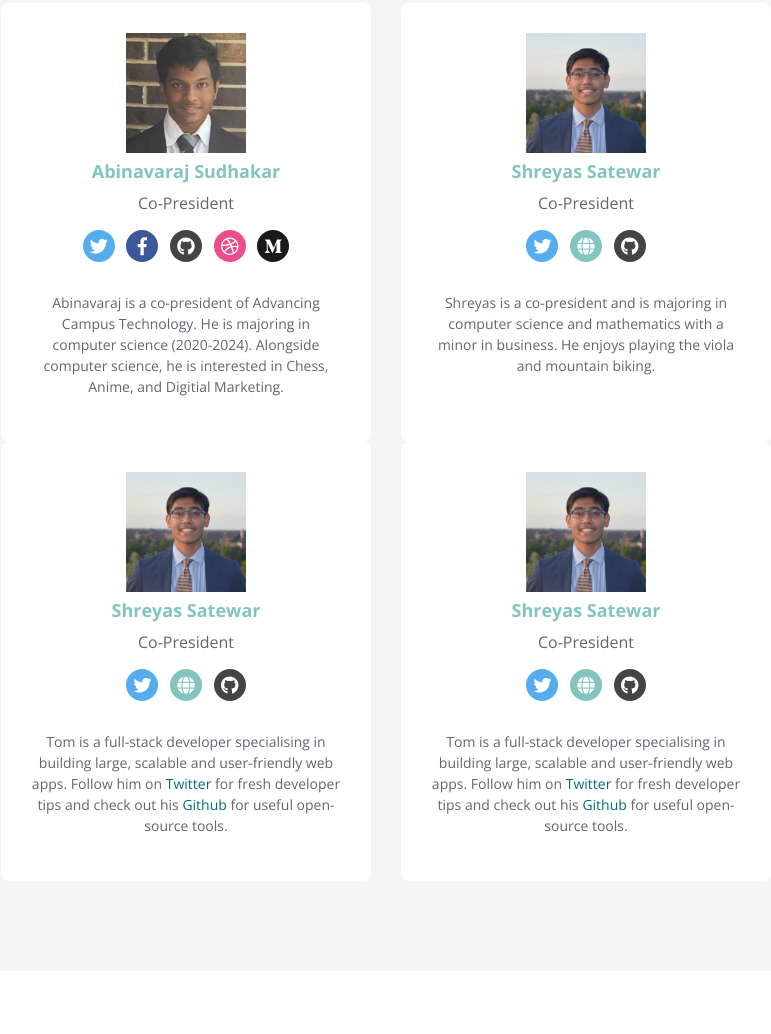
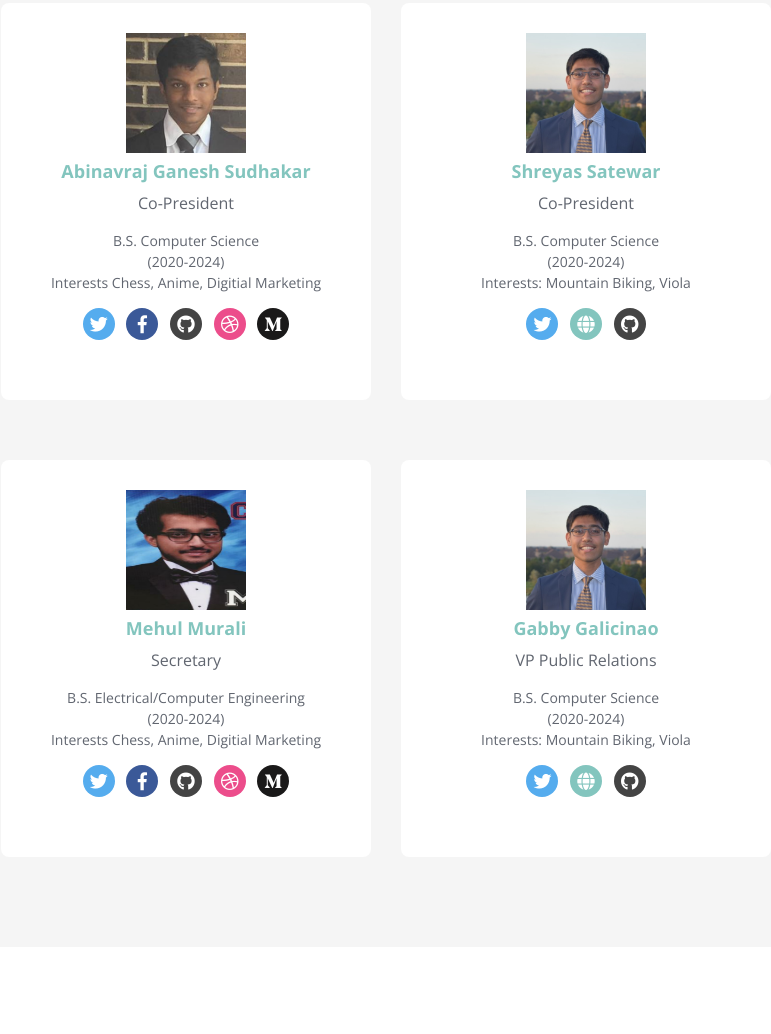
Before and after one commit to Abinavraj5427/advancinguttech.github.io, a plain HTML site: page index.html in a window 1280 px wide. Shown: the part 3291-4325 px from the top of the page, without its empty margins (254-1025 px from the left). Drawn offline with nearby package versions, Linux system fonts and the light colour scheme.

Commit message:
Added new row to team

```diff
--- a/index.html
+++ b/index.html
@@ -377,18 +377,20 @@
     <div class="team-section" id="team">
         <div class="container text-center">
             <h2 class="section-title">Our Team</h2>
-            <div class="story">
-            </div>
+            <div class="story"></div>
             <div class="members-wrapper row">
                 <div class="item col-md-6 col-12">
                     <div class="item-inner">
                         <div class="profile mb-2">
-                            <img class="profile-image" src="assets/images/abi.png" alt="Abinavraj Sudhakar" />
+                            <img class="profile-image" src="assets/images/abi.png" alt="Abinavraj Ganesh Sudhakar" />
                         </div>
 
                         <div class="member-content">
-                            <h3 class="member-name">Abinavaraj Sudhakar</h3>
+                            <h3 class="member-name">Abinavraj Ganesh Sudhakar</h3>
                             <div class="member-title">Co-President</div>
+                            <div class="member-desc">
+                                <p>B.S. Computer Science <br/>(2020-2024) <br/>Interests Chess, Anime, Digitial Marketing</p>
+                            </div>
                             <ul class="social list-inline">
                                 <li class="list-inline-item"><a class="twitter"
                                         href="https://twitter.com/3rdwave_themes" target="_blank"><i
@@ -406,10 +408,7 @@
                                             class="fab fa-medium-m"></i></a></li>
 
                             </ul>
-                            <div class="member-desc">
-                                <p>Abinavaraj is a co-president of Advancing Campus Technology. He is majoring in computer science
-                                    (2020-2024). Alongside computer science, he is interested in Chess, Anime, and Digitial Marketing.</p>
-                            </div>
+
                             <!--//member-desc-->
                         </div>
                         <!--//member-content-->
@@ -426,6 +425,9 @@
                         <div class="member-content">
                             <h3 class="member-name">Shreyas Satewar</h3>
                             <div class="member-title">Co-President</div>
+                            <div class="member-desc">
+                                <p>B.S. Computer Science <br/>(2020-2024) <br/>Interests: Mountain Biking, Viola</p>
+                            </div>
                             <ul class="social list-inline">
                                 <li class="list-inline-item"><a class="twitter" href="http://twitter.com/tnajdek"
                                         target="_blank"><i class="fab fa-twitter"></i></a></li>
@@ -434,10 +436,6 @@
                                 <li class="list-inline-item"><a class="github" href="https://github.com/tnajdek"
                                         target="_blank"><i class="fab fa-github"></i></a></li>
                             </ul>
-                            <div class="member-desc">
-                                <p>Shreyas is a co-president and is majoring in computer science and mathematics
-                                    with a minor in business. He enjoys playing the viola and mountain biking.</p>
-                            </div>
                             <!--//member-desc-->
                         </div>
                         <!--//member-content-->
@@ -446,36 +444,44 @@
                     <!--//item-inner-->
                 </div>
 
-                <p></p>
                 <!--//item-->
+            </div>
+
+            <div class="story"></div>
+            <div class="members-wrapper row">
                 <div class="item col-md-6 col-12">
                     <div class="item-inner">
                         <div class="profile mb-2">
-                            <img class="profile-image" src="assets/images/shreyas.png" alt="Tom Najdek" />
+                            <img class="profile-image" src="assets/images/mehul.jpg" alt="Mehul Murali" />
                         </div>
 
                         <div class="member-content">
-                            <h3 class="member-name">Shreyas Satewar</h3>
-                            <div class="member-title">Co-President</div>
+                            <h3 class="member-name">Mehul Murali</h3>
+                            <div class="member-title">Secretary</div>
+                            <div class="member-desc">
+                                <p>B.S. Electrical/Computer Engineering <br/>(2020-2024) <br/>Interests Chess, Anime, Digitial Marketing</p>
+                            </div>
                             <ul class="social list-inline">
-                                <li class="list-inline-item"><a class="twitter" href="http://twitter.com/tnajdek"
-                                        target="_blank"><i class="fab fa-twitter"></i></a></li>
-                                <li class="list-inline-item"><a href="https://www.doppnet.com/" target="_blank"><i
-                                            class="fas fa-globe"></i></a></li>
-                                <li class="list-inline-item"><a class="github" href="https://github.com/tnajdek"
+                                <li class="list-inline-item"><a class="twitter"
+                                        href="https://twitter.com/3rdwave_themes" target="_blank"><i
+                                            class="fab fa-twitter"></i></a></li>
+
+                                <li class="list-inline-item"><a class="facebook"
+                                        href="https://www.facebook.com/3rdwavethemes/" target="_blank"><i
+                                            class="fab fa-facebook-f"></i></a></li>
+                                <li class="list-inline-item"><a class="github" href="https://github.com/xriley"
                                         target="_blank"><i class="fab fa-github"></i></a></li>
+                                <li class="list-inline-item"><a class="dribbble" href="https://dribbble.com/Xiaoying"
+                                        target="_blank"><i class="fab fa-dribbble"></i></a></li>
+                                <li class="list-inline-item"><a class="medium"
+                                        href="https://uk.linkedin.com/in/xiaoying" target="_blank"><i
+                                            class="fab fa-medium-m"></i></a></li>
+
                             </ul>
-                            <div class="member-desc">
-                                <p>Tom is a full-stack developer specialising in building large, scalable and
-                                    user-friendly web apps. Follow him on <a href="https://twitter.com/tnajdek"
-                                        target="_blank">Twitter</a> for fresh developer tips and check out his <a
-                                        href="https://github.com/tnajdek" target="_blank">Github</a> for useful
-                                    open-source tools.</p>
-                            </div>
+
                             <!--//member-desc-->
                         </div>
                         <!--//member-content-->
-
                     </div>
                     <!--//item-inner-->
                 </div>
@@ -487,8 +493,11 @@
                         </div>
 
                         <div class="member-content">
-                            <h3 class="member-name">Shreyas Satewar</h3>
-                            <div class="member-title">Co-President</div>
+                            <h3 class="member-name">Gabby Galicinao</h3>
+                            <div class="member-title">VP Public Relations</div>
+                            <div class="member-desc">
+                                <p>B.S. Computer Science <br/>(2020-2024) <br/>Interests: Mountain Biking, Viola</p>
+                            </div>
                             <ul class="social list-inline">
                                 <li class="list-inline-item"><a class="twitter" href="http://twitter.com/tnajdek"
                                         target="_blank"><i class="fab fa-twitter"></i></a></li>
@@ -497,13 +506,7 @@
                                 <li class="list-inline-item"><a class="github" href="https://github.com/tnajdek"
                                         target="_blank"><i class="fab fa-github"></i></a></li>
                             </ul>
-                            <div class="member-desc">
-                                <p>Tom is a full-stack developer specialising in building large, scalable and
-                                    user-friendly web apps. Follow him on <a href="https://twitter.com/tnajdek"
-                                        target="_blank">Twitter</a> for fresh developer tips and check out his <a
-                                        href="https://github.com/tnajdek" target="_blank">Github</a> for useful
-                                    open-source tools.</p>
-                            </div>
+
                             <!--//member-desc-->
                         </div>
                         <!--//member-content-->
@@ -511,6 +514,7 @@
                     </div>
                     <!--//item-inner-->
                 </div>
+
                 <!--//item-->
             </div>
             <!--//members-wrapper-->
```
